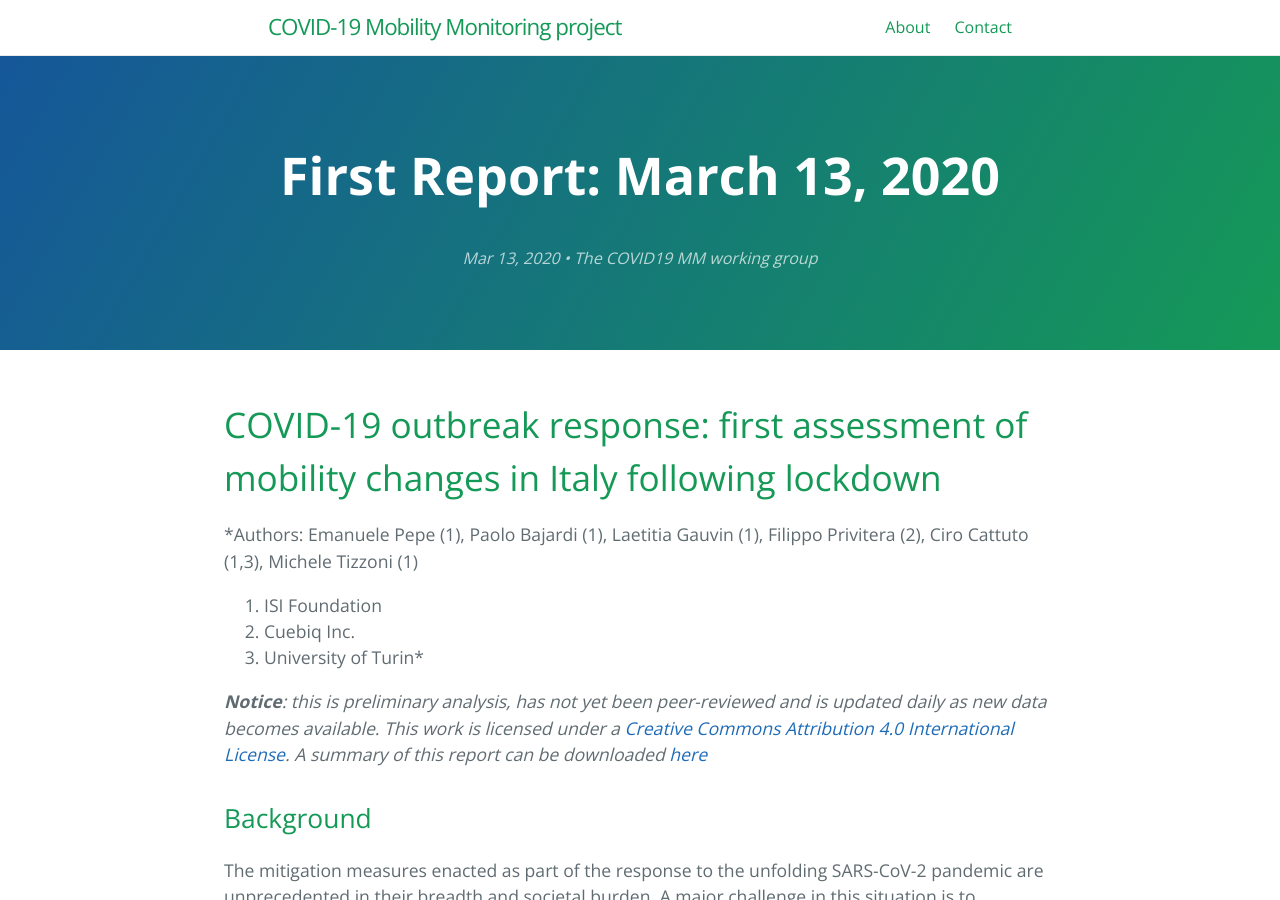
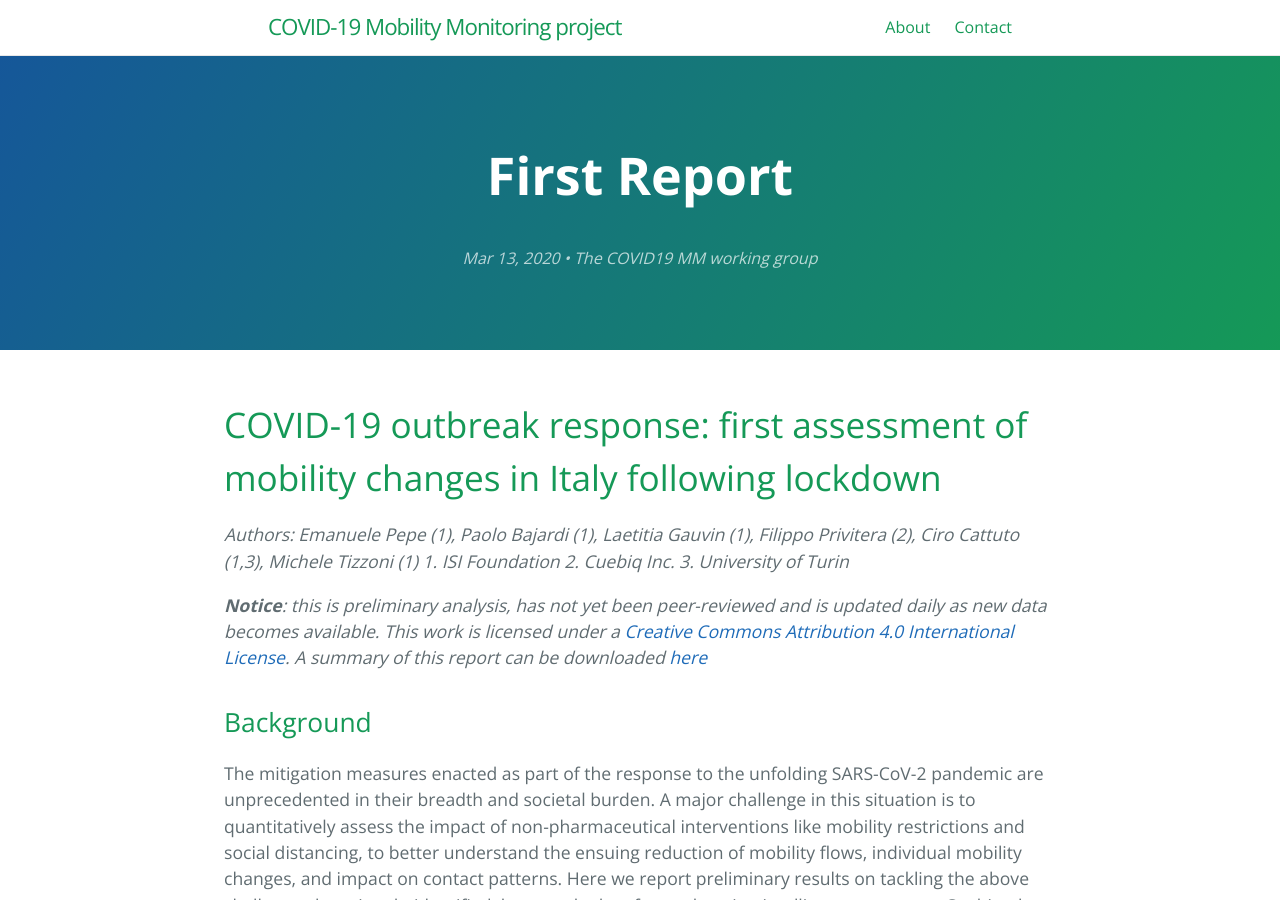
Before and after one commit to covid19mm/covid19mm.github.io, a Jekyll site: the page built from _posts/2020-03-12-first-report-assessment.markdown, in a window 1280 px wide and 900 px high. Built offline with Jekyll 4.4.1, drawn with Linux system fonts in a browser that asks for light colours; some of the changed lines change nothing that is shown.

Commit message:
Update 2020-03-12-first-report-assessment.markdown

```diff
--- a/_posts/2020-03-12-first-report-assessment.markdown
+++ b/_posts/2020-03-12-first-report-assessment.markdown
@@ -1,6 +1,6 @@
 ---
 layout: post
-title:  "First Report: March 13, 2020"
+title:  "First Report"
 date:  2020-03-13 12:00:00
 author: The COVID19 MM working group
 categories: in-progress
@@ -10,10 +10,10 @@ categories: in-progress
 # COVID-19 outbreak response: first assessment of mobility changes in Italy following lockdown
 
 
-*Authors: Emanuele Pepe (1), Paolo Bajardi (1), Laetitia Gauvin (1), Filippo Privitera (2), Ciro Cattuto (1,3), Michele Tizzoni (1)
-1. ISI Foundation
-2. Cuebiq Inc.
-3. University of Turin*
+_Authors: Emanuele Pepe (1), Paolo Bajardi (1), Laetitia Gauvin (1), Filippo Privitera (2), Ciro Cattuto (1,3), Michele Tizzoni (1)_
+_1. ISI Foundation_
+_2. Cuebiq Inc._
+_3. University of Turin_
 
 _**Notice**: this is preliminary analysis, has not yet been peer-reviewed and is updated daily as new data becomes available. This work is licensed under a  [Creative Commons Attribution 4.0 International License](https://creativecommons.org/licenses/by/4.0/). A summary of this report can be downloaded  [here]()_
 
@@ -80,7 +80,7 @@ In the week of February 22-28, we observe a marked reduction of mobility between
 The flows of users traveling out of the provinces of Lombardy, Piedmont, Emilia Romagna, and Veneto, decreased by an average of 20% as shown in the Figure below. For the provinces most affected by the outbreak (Lodi, Cremona), the traffic reduction was about 30%.
 
 <p align="center">
-  <img width="250" height="250" src="{{ site.url }}/assets/map_1.png">
+  <img src="{{ site.url }}/assets/map_1.png">
 </p>
 
 ### Week 2
```
